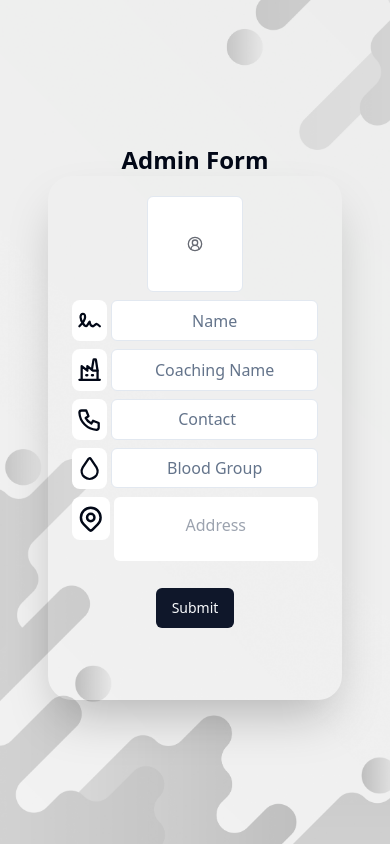
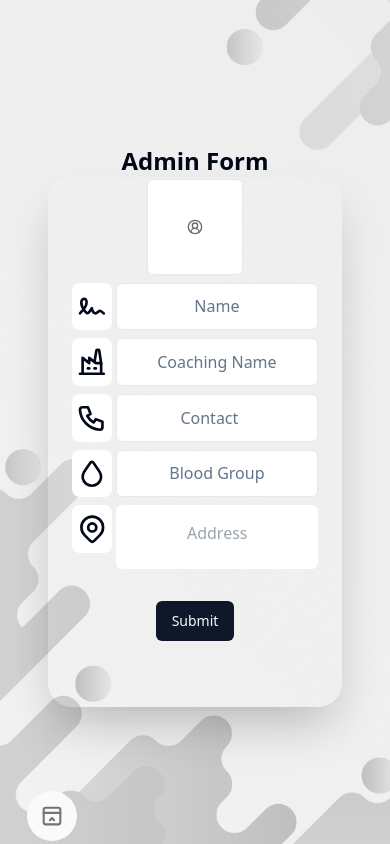
Before and after one commit to kamrul0031/tutor-frontend, a Next.js app: page /adminform in a window 390 px wide. Built offline with nearby package versions, Linux system fonts and the light colour scheme.

Commit message:
floating dock added in admin form

```diff
--- a/src/app/adminform/page.js
+++ b/src/app/adminform/page.js
@@ -3,17 +3,79 @@
 import BgImgComp from "@/components/CustomComps/BgImgComp";
 import ImagePicker from "@/components/CustomComps/ImagePicker";
 import { Button } from "@/components/ui/button";
+import { FloatingDock } from "@/components/ui/floating-dock";
 import { Input } from "@/components/ui/input";
 
 import { IconSignature,IconBuildingFactory2,IconPhone,IconDroplet,IconMapPin } from "@tabler/icons-react";
+import { IconBrandGithub, IconBrandX, IconChecklist, IconEditCircle, IconExchange, IconHome, IconMoodPlus, IconNewSection, IconTerminal2, IconUserPause, IconUserPlus, IconUsersPlus } from "@tabler/icons-react";
+
 
 export default function AdminForm() {
+
+  const links = [
+    {
+      title: "Home",
+      icon: (
+        <IconHome className="h-full w-full text-neutral-500 dark:text-neutral-300" />
+      ),
+      href: "#",
+    },
+
+    {
+      title: "Products",
+      icon: (
+        <IconTerminal2 className="h-full w-full text-neutral-500 dark:text-neutral-300" />
+      ),
+      href: "#",
+    },
+    {
+      title: "Components",
+      icon: (
+        <IconNewSection className="h-full w-full text-neutral-500 dark:text-neutral-300" />
+      ),
+      href: "#",
+    },
+    {
+      title: "Aceternity UI",
+      icon: (
+        <IconNewSection className="h-full w-full text-neutral-500 dark:text-neutral-300" />
+      ),
+      href: "#",
+    },
+    {
+      title: "Changelog",
+      icon: (
+        <IconExchange className="h-full w-full text-neutral-500 dark:text-neutral-300" />
+      ),
+      href: "#",
+    },
+
+    {
+      title: "Twitter",
+      icon: (
+        <IconBrandX className="h-full w-full text-neutral-500 dark:text-neutral-300" />
+      ),
+      href: "#",
+    },
+    {
+      title: "GitHub",
+      icon: (
+        <IconBrandGithub className="h-full w-full text-neutral-500 dark:text-neutral-300" />
+      ),
+      href: "#",
+    },
+  ];
+
+
   return (
     <div className="bg-lightBg-1 bg-cover">
+     <div className="hidden md:block h-screen ">
+      <h1 className="h-full flex items-center justify-center">this version is only for mobile</h1>
+    </div>
       {/* <BgImgComp /> */}
-      <div className=" p-12 h-screen flex flex-col items-center justify-center">
+      <div className=" p-12 pb-10 sm:hidden h-screen flex flex-col items-center justify-center">
         <h1 className="text-2xl font-bold">Admin Form</h1>
-        <div className="min-h-[70%]       w-full flex gap-2 flex-col justify-end items-center py-5 px-6 rounded-3xl relative bg-red-00 shadow-2xl">
+        <div className="min-h-[70%]       w-full flex gap-2 flex-col justify-end items-center px-6 rounded-3xl relative bg-red-00 shadow-2xl">
           <ImagePicker />
           <div className="flex gap-1 h-[9%] w-full ">
             <IconSignature className="bg-white w-auto h-auto  rounded-lg p-1" size={30}/>
@@ -43,7 +105,7 @@ export default function AdminForm() {
             <Input
               type="text"
               min="0"
-              className=" h-ful capitalize placeholder:text-center text-center "
+              className=" h-full capitalize placeholder:text-center text-center "
               placeholder="blood group"
             />
           </div>
@@ -51,14 +113,19 @@ export default function AdminForm() {
             <IconMapPin className="bg-white w-auto h-auto  rounded-lg p-1" size={30}/>
             <textarea
             placeholder="Address"
-            className=" resize-none w-full h-16 placeholder:relative placeholder:top-4 placeholder:text-center  capitalize rounded-md"
+            className=" resize-none w-full h-16 placeholder:relative outline-black placeholder:top-4 placeholder:text-center  capitalize rounded-md"
             />
           </div>
           <div className="h-[20%] mt-10 w-full flex justify-center">
             <Button>Submit</Button>
           </div>
         </div>
+        <FloatingDock
+                        mobileClassName="absolute bottom-2 left-8 scale-125 "
+                        items={links}
+                      />
       </div>
+
     </div>
   );
 }
```
